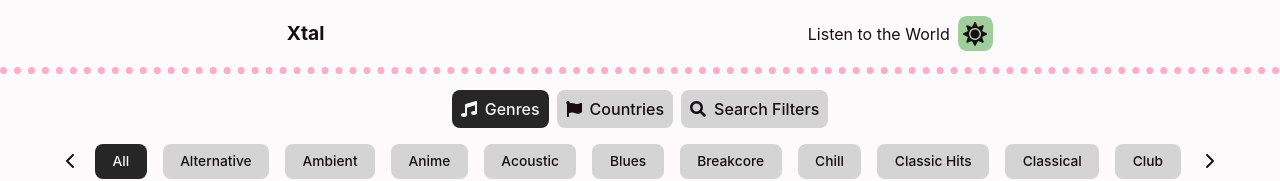
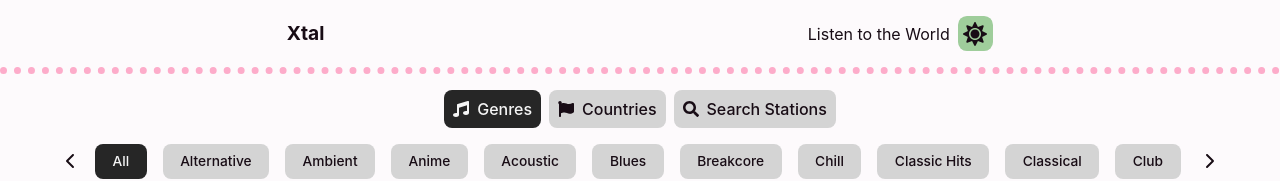
Before and after one commit to JeremyLoh/xtal, a React (Vite) app in the folder frontend/: page / in a window 1280 px wide. Shown: the top 181 px of the page. Built offline with nearby package versions, Linux system fonts and the light colour scheme.

Commit message:
refactor: rename search filter button to search stations

```diff
--- a/frontend/src/features/radioselect/components/StationSearch/StationSearch.css
+++ b/frontend/src/features/radioselect/components/StationSearch/StationSearch.css
@@ -6,7 +6,7 @@
 
 .genre-search-button,
 .country-search-button,
-.search-filter-button {
+.search-station-button {
   display: flex;
   justify-content: center;
   align-items: center;
@@ -16,7 +16,7 @@
 }
 .genre-search-button.selected,
 .country-search-button.selected,
-.search-filter-button.selected {
+.search-station-button.selected {
   background-color: var(--slider-chip-selected-color);
   color: var(--slider-chip-selected-text-color);
 }
--- a/frontend/src/features/radioselect/components/StationSearch/StationSearch.tsx
+++ b/frontend/src/features/radioselect/components/StationSearch/StationSearch.tsx
@@ -12,7 +12,7 @@ type StationSearchProps = {
 
 function StationSearch(props: StationSearchProps) {
   const mapContext = useContext(MapContext)
-  const [showSearchFilter, setShowSearchFilter] = useState<boolean>(false)
+  const [showSearchStation, setShowSearchStation] = useState<boolean>(false)
   const [selectedSearch, setSelectedSearch] = useState<StationSearchType>(
     StationSearchType.GENRE
   )
@@ -42,17 +42,19 @@ function StationSearch(props: StationSearchProps) {
         <FaFlag size={16} /> Countries
       </button>
       <button
-        onClick={() => setShowSearchFilter(!showSearchFilter)}
-        className={`search-filter-button ${showSearchFilter ? "selected" : ""}`}
+        onClick={() => setShowSearchStation(!showSearchStation)}
+        className={`search-station-button ${
+          showSearchStation ? "selected" : ""
+        }`}
         name="search radio stations with more filters"
         title="Search Radio Stations with more filters"
       >
-        <FaSearch size={16} /> Search Filters
+        <FaSearch size={16} /> Search Stations
       </button>
       <StationSelect
         handleLoadStation={handleLoadStation}
-        open={showSearchFilter}
-        setOpen={setShowSearchFilter}
+        open={showSearchStation}
+        setOpen={setShowSearchStation}
       />
     </div>
   )
```
Also changed, not shown: 1 other file (tests, documents, lock files or other folders).
